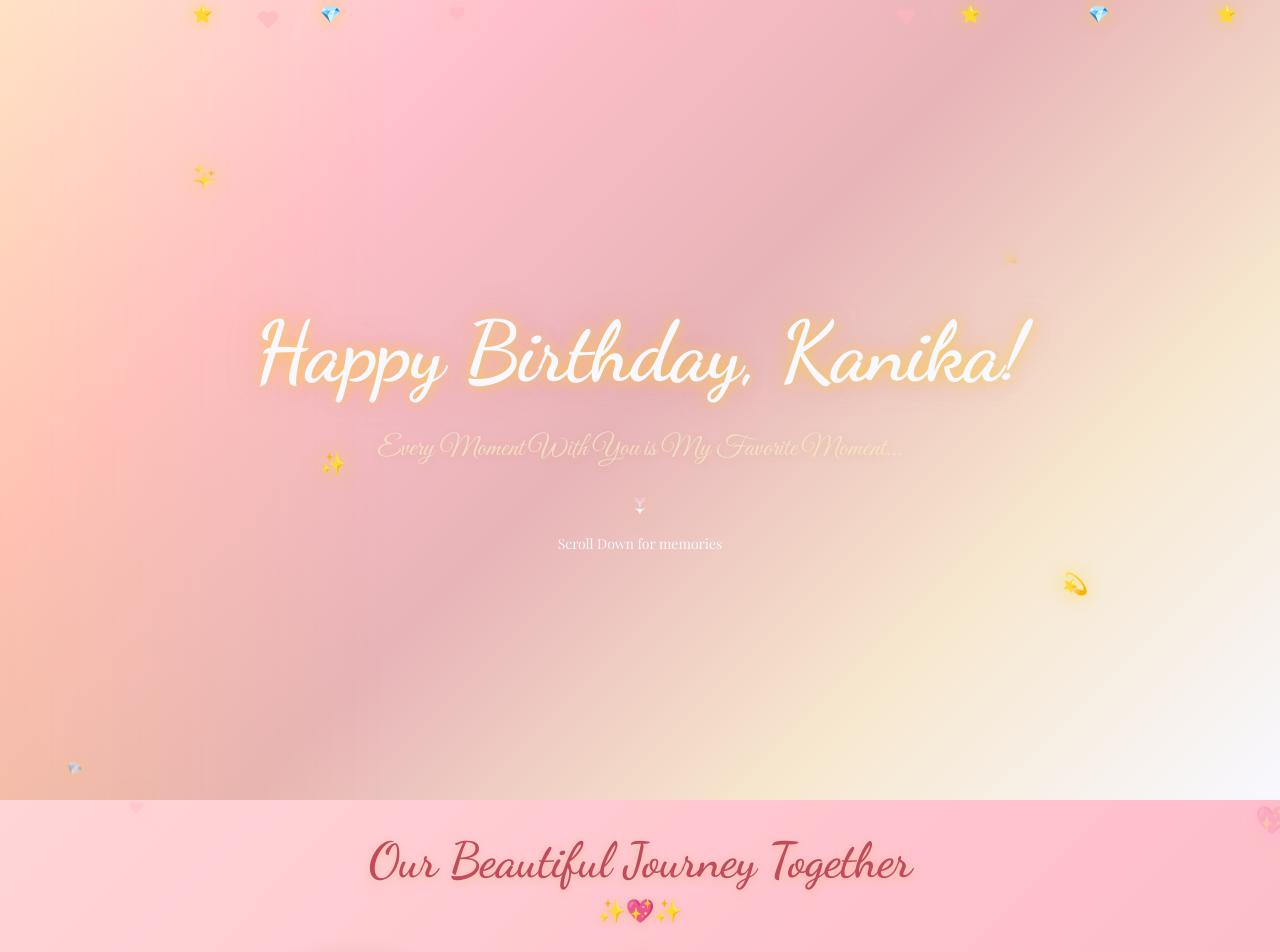
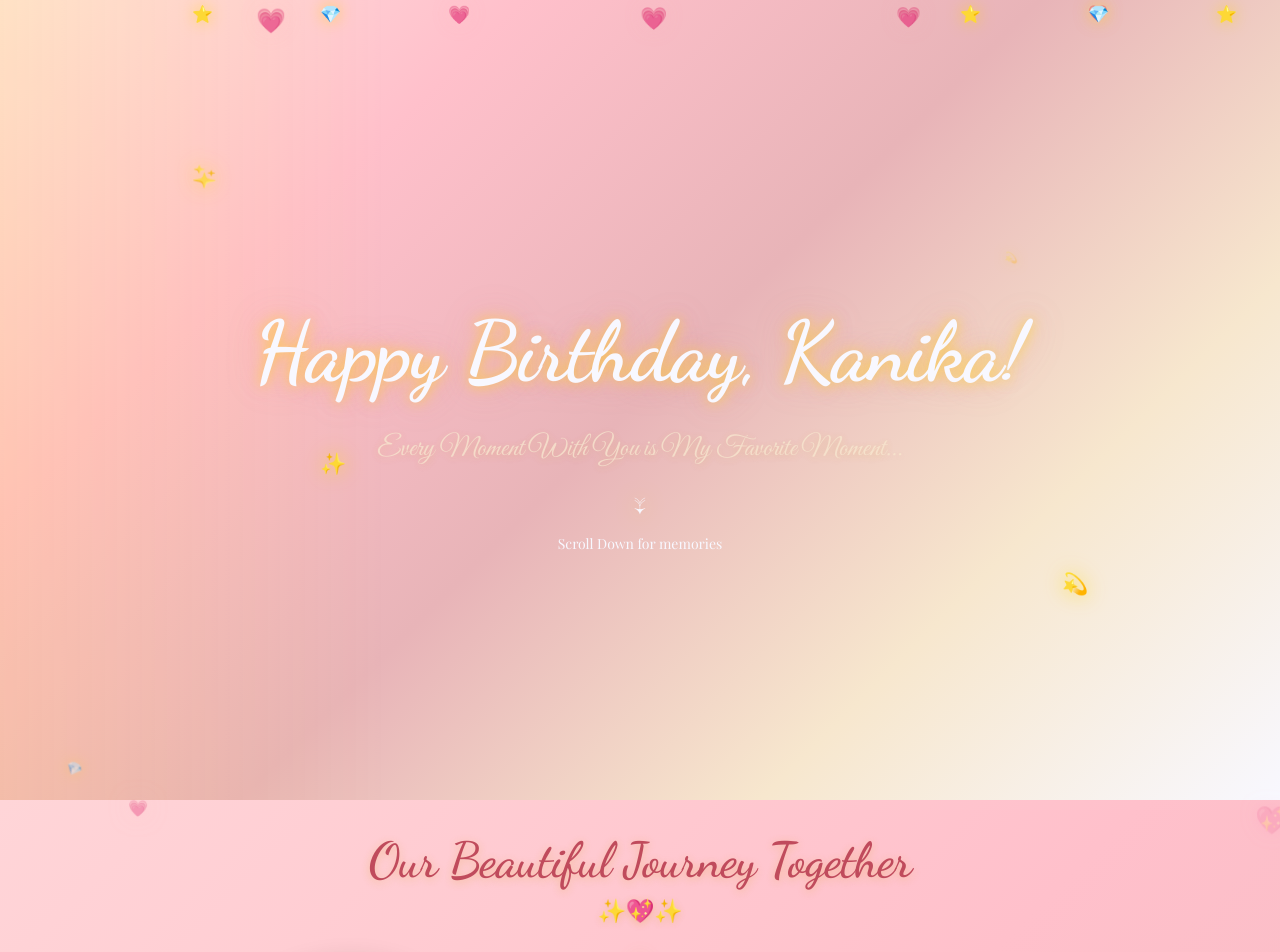
Before and after one commit to roobaroo/BirthdayWish, a plain HTML site: page index.html in a window 1280 px wide. Shown: the top 952 px of the page. Drawn offline with nearby package versions, Linux system fonts and the light colour scheme; a web font is replaced by a local one.

Commit message:
Update index.html

```diff
--- a/index.html
+++ b/index.html
@@ -33,13 +33,13 @@
     <div id="main-content" class="main-content hidden">
 
         <!-- Floating Hearts Background -->
-        <div class="hearts-container">
-            <div class="heart heart-1">♥</div>
-            <div class="heart heart-2">♥</div>
-            <div class="heart heart-3">♥</div>
-            <div class="heart heart-4">♥</div>
-            <div class="heart heart-5">♥</div>
-            <div class="heart heart-6">♥</div>
+     <div class="hearts-container">
+            <div class="heart heart-1">💗 </div>
+            <div class="heart heart-2">💗</div>
+            <div class="heart heart-3">💗</div>
+            <div class="heart heart-4">💗</div>
+            <div class="heart heart-5">💗</div>
+            <div class="heart heart-6">💗</div>
         </div>
 
         <!-- Particle System -->
@@ -170,7 +170,7 @@
                     </div>
 
                     <div class="timeline-item timeline-item-right" data-aos="fade-left">
-                        <div class="timeline-marker">🧑‍❤️‍💋‍👩🏻</div>
+                        <div class="timeline-marker">💗</div>
                         <div class="timeline-content">
                             <div class="photo-container">
                                 <img src="8.jpg" alt="Peaceful moment" class="timeline-photo">
```
